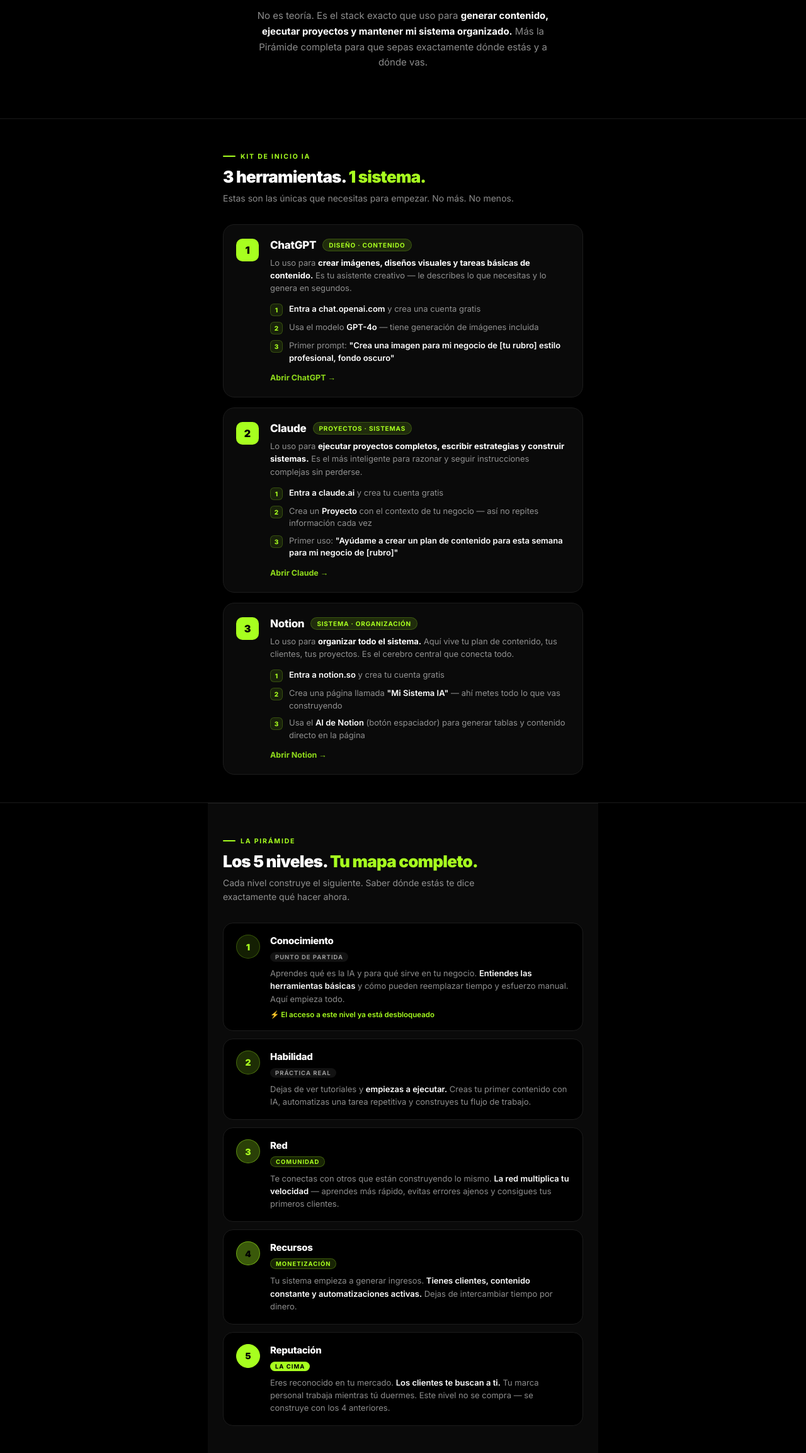
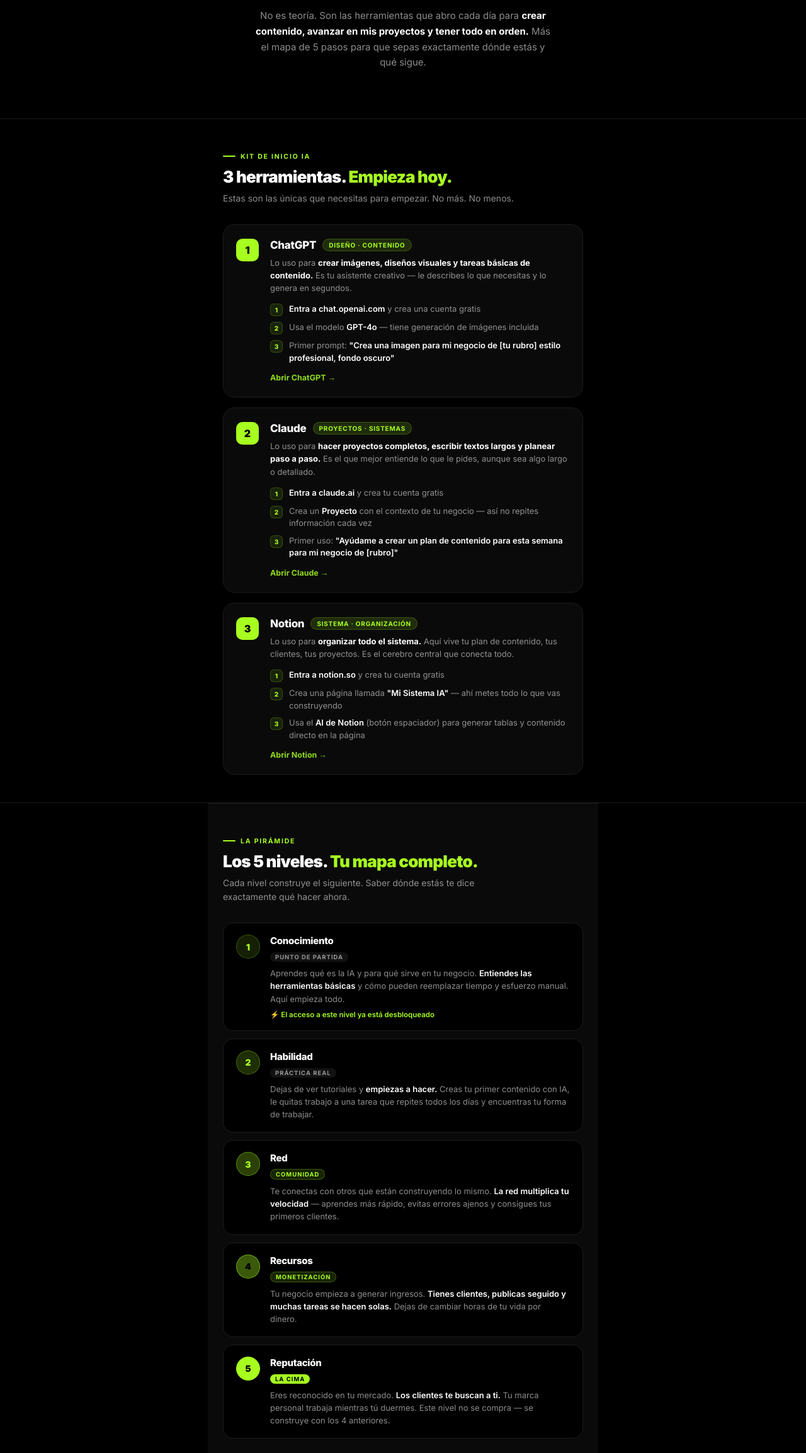
Before and after one commit to ANYORK03/sistema-creador-ia-landing, a plain HTML site: page gracias.html in a window 1280 px wide. Shown: the part 230-2537 px from the top of the page at 63% size. Drawn offline with nearby package versions, Linux system fonts and the light colour scheme.

Commit message:
Simplify captura and gracias - remove jargon, plain language

```diff
--- a/gracias.html
+++ b/gracias.html
@@ -485,7 +485,7 @@
   </div>
   <h1>Las 3 herramientas que uso<br><span>todos los días</span></h1>
   <p class="hero-sub">
-    No es teoría. Es el stack exacto que uso para <strong>generar contenido, ejecutar proyectos y mantener mi sistema organizado.</strong> Más la Pirámide completa para que sepas exactamente dónde estás y a dónde vas.
+    No es teoría. Son las herramientas que abro cada día para <strong>crear contenido, avanzar en mis proyectos y tener todo en orden.</strong> Más el mapa de 5 pasos para que sepas exactamente dónde estás y qué sigue.
   </p>
 </div>
 
@@ -494,7 +494,7 @@
 <!-- KIT DE HERRAMIENTAS -->
 <section class="section">
   <div class="section-tag">Kit de Inicio IA</div>
-  <h2 class="section-title">3 herramientas. <span>1 sistema.</span></h2>
+  <h2 class="section-title">3 herramientas. <span>Empieza hoy.</span></h2>
   <p class="section-desc">Estas son las únicas que necesitas para empezar. No más. No menos.</p>
 
   <div class="tools">
@@ -539,7 +539,7 @@
           <span class="tool-chip">Proyectos · Sistemas</span>
         </div>
         <p class="tool-use">
-          Lo uso para <strong>ejecutar proyectos completos, escribir estrategias y construir sistemas.</strong> Es el más inteligente para razonar y seguir instrucciones complejas sin perderse.
+          Lo uso para <strong>hacer proyectos completos, escribir textos largos y planear paso a paso.</strong> Es el que mejor entiende lo que le pides, aunque sea algo largo o detallado.
         </p>
         <div class="tool-steps">
           <div class="step">
@@ -629,7 +629,7 @@
         <div class="level-name">Habilidad</div>
         <span class="level-tag tag-base">Práctica real</span>
         <p class="level-desc">
-          Dejas de ver tutoriales y <strong>empiezas a ejecutar.</strong> Creas tu primer contenido con IA, automatizas una tarea repetitiva y construyes tu flujo de trabajo.
+          Dejas de ver tutoriales y <strong>empiezas a hacer.</strong> Creas tu primer contenido con IA, le quitas trabajo a una tarea que repites todos los días y encuentras tu forma de trabajar.
         </p>
       </div>
     </div>
@@ -657,7 +657,7 @@
         <div class="level-name">Recursos</div>
         <span class="level-tag tag-top">Monetización</span>
         <p class="level-desc">
-          Tu sistema empieza a generar ingresos. <strong>Tienes clientes, contenido constante y automatizaciones activas.</strong> Dejas de intercambiar tiempo por dinero.
+          Tu negocio empieza a generar ingresos. <strong>Tienes clientes, publicas seguido y muchas tareas se hacen solas.</strong> Dejas de cambiar horas de tu vida por dinero.
         </p>
       </div>
     </div>
@@ -708,7 +708,7 @@
 
 <!-- FOOTER -->
 <div class="footer">
-  <span>Sistema</span> &gt; Esfuerzo &nbsp;·&nbsp; York Martínez · Publicista Digital Anyork
+  <span>Sistema</span> &gt; Esfuerzo &nbsp;·&nbsp; York Martínez · primerempleadoia.com
 </div>
 
 <script src="https://cdnjs.cloudflare.com/ajax/libs/jspdf/2.5.1/jspdf.umd.min.js"></script>
```
Also changed, not shown: captura.html (+8 -8 lines).
